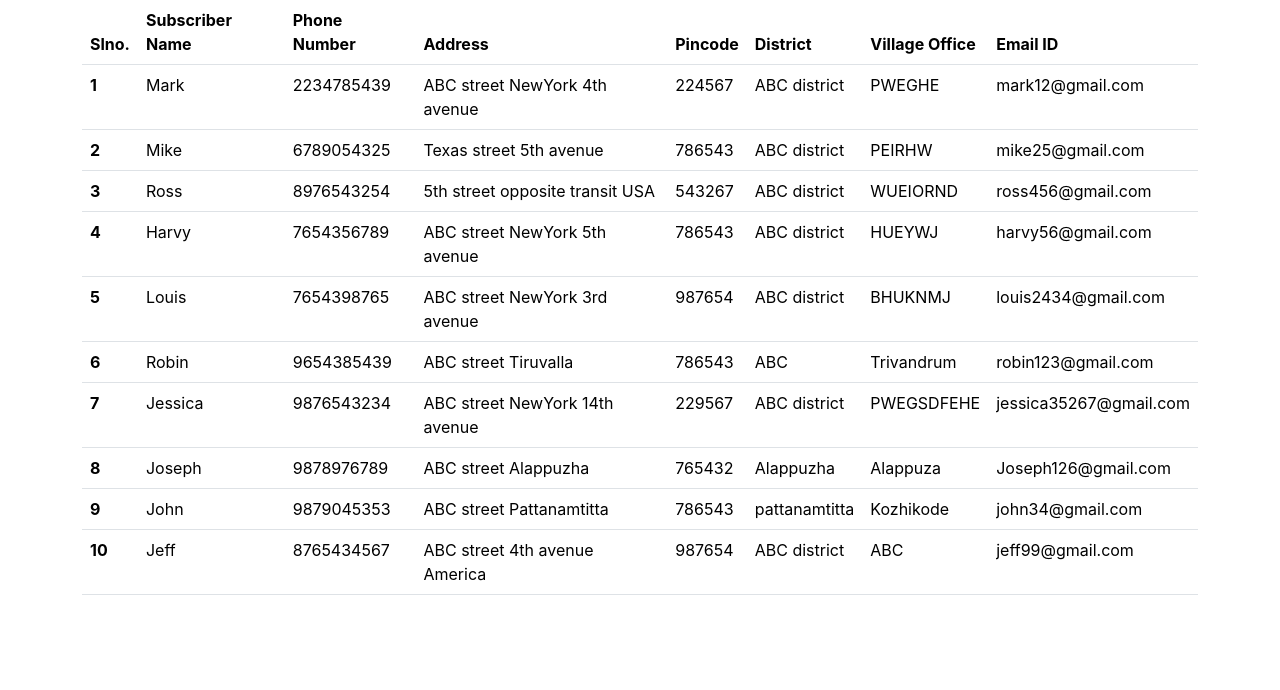
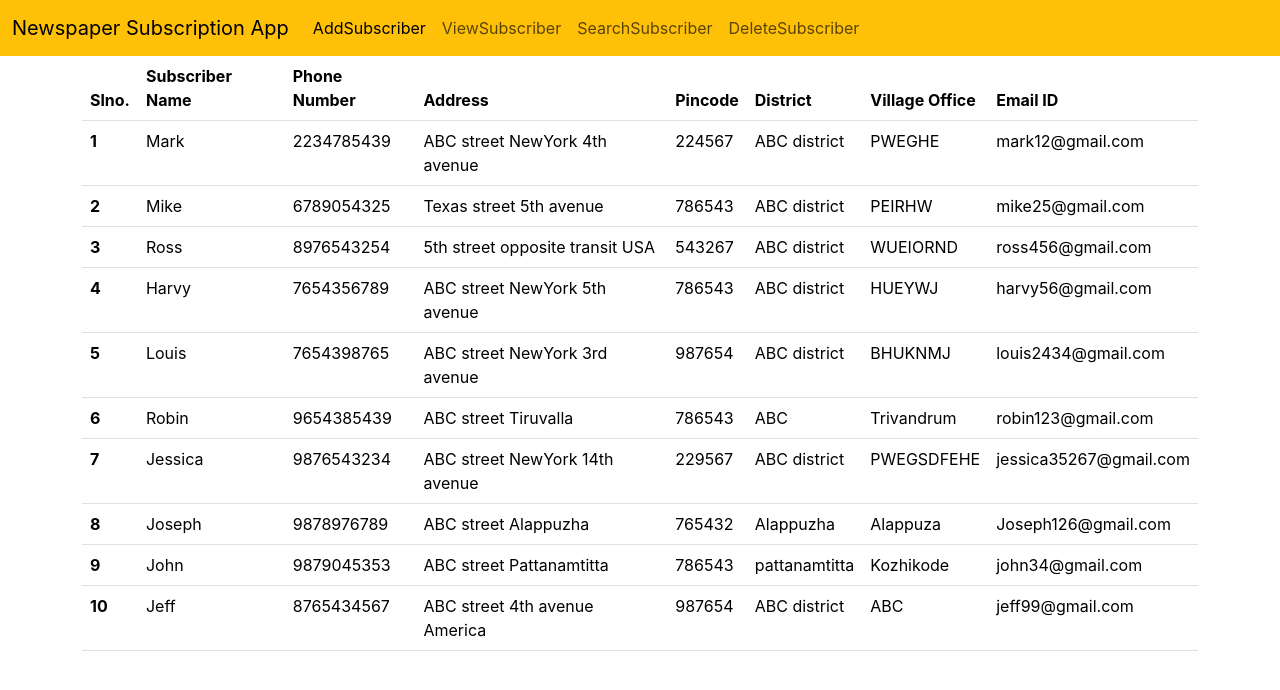
Before and after one commit to 0MadGaming0/Newspaper-Subscription-App, a React (Create React App) app: page /view in a window 1280 px wide. Shown: the top 690 px of the page. Built offline with nearby package versions, Linux system fonts and the light colour scheme.

Commit message:
Newspaper Subscription  App

```diff
--- a/src/components/AddSubscriber.jsx
+++ b/src/components/AddSubscriber.jsx
@@ -1,8 +1,10 @@
 import React from 'react'
+import Navbar from './Navbar'
 
 const AddSubscriber = () => {
   return (
     <div>
+        <Navbar/>
       <div className="container">
         <div className="row">
             <div className="col col-12 col-sm-12 col-md-12 col-lg-12 col-xl-12 col-xxl-12">
--- a/src/components/DeleteSubscriber.jsx
+++ b/src/components/DeleteSubscriber.jsx
@@ -1,8 +1,10 @@
 import React from 'react'
+import Navbar from './Navbar'
 
 const DeleteSubscriber = () => {
   return (
     <div>
+        <Navbar/>
       <div className="container">
         <div className="row">
             <div className="col col-12 col-sm-12 col-md-12 col-lg-12 col-xl-12 col-xxl-12">
--- /dev/null
+++ b/src/components/Navbar.jsx
@@ -0,0 +1,26 @@
+import React from 'react'
+
+const Navbar = () => {
+    return (
+        <div>
+            <nav class="navbar navbar-expand-lg bg-warning">
+                <div class="container-fluid">
+                    <a class="navbar-brand" href="#">Newspaper Subscription App</a>
+                    <button class="navbar-toggler" type="button" data-bs-toggle="collapse" data-bs-target="#navbarNavAltMarkup" aria-controls="navbarNavAltMarkup" aria-expanded="false" aria-label="Toggle navigation">
+                        <span class="navbar-toggler-icon"></span>
+                    </button>
+                    <div class="collapse navbar-collapse" id="navbarNavAltMarkup">
+                        <div class="navbar-nav">
+                            <a class="nav-link active" aria-current="page" href="/">AddSubscriber</a>
+                            <a class="nav-link" href="/view">ViewSubscriber</a>
+                            <a class="nav-link" href="/search">SearchSubscriber</a>
+                            <a class="nav-link" href="/delete">DeleteSubscriber</a>
+                        </div>
+                    </div>
+                </div>
+            </nav>
+        </div>
+    )
+}
+
+export default Navbar
--- a/src/components/SearchSubscriber.jsx
+++ b/src/components/SearchSubscriber.jsx
@@ -1,8 +1,10 @@
 import React from 'react'
+import Navbar from './Navbar'
 
 const SearchSubscriber = () => {
   return (
     <div>
+        <Navbar/>
       <div className="container">
         <div className="row">
             <div className="col col-12 col-sm-12 col-md-12 col-lg-12 col-xl-12 col-xxl-12">
--- a/src/components/ViewSubscriber.jsx
+++ b/src/components/ViewSubscriber.jsx
@@ -1,8 +1,10 @@
 import React from 'react'
+import Navbar from './Navbar'
 
 const ViewSubscriber = () => {
     return (
         <div>
+            <Navbar/>
             <div className="container">
                 <div className="row">
                     <div className="col col-12 col-sm-12 col-md-12 col-lg-12 col-xl-12 col-xxl-12">
```
